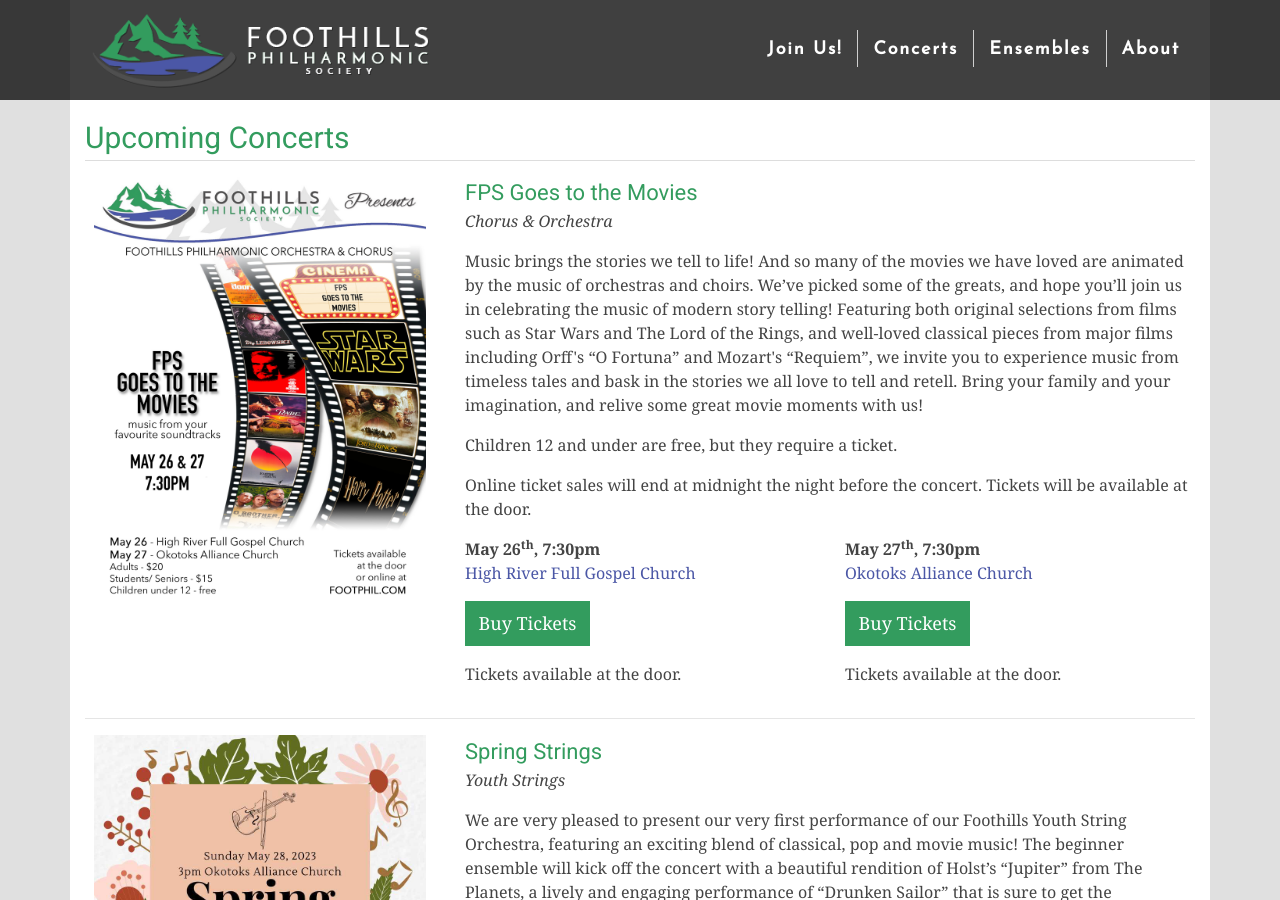
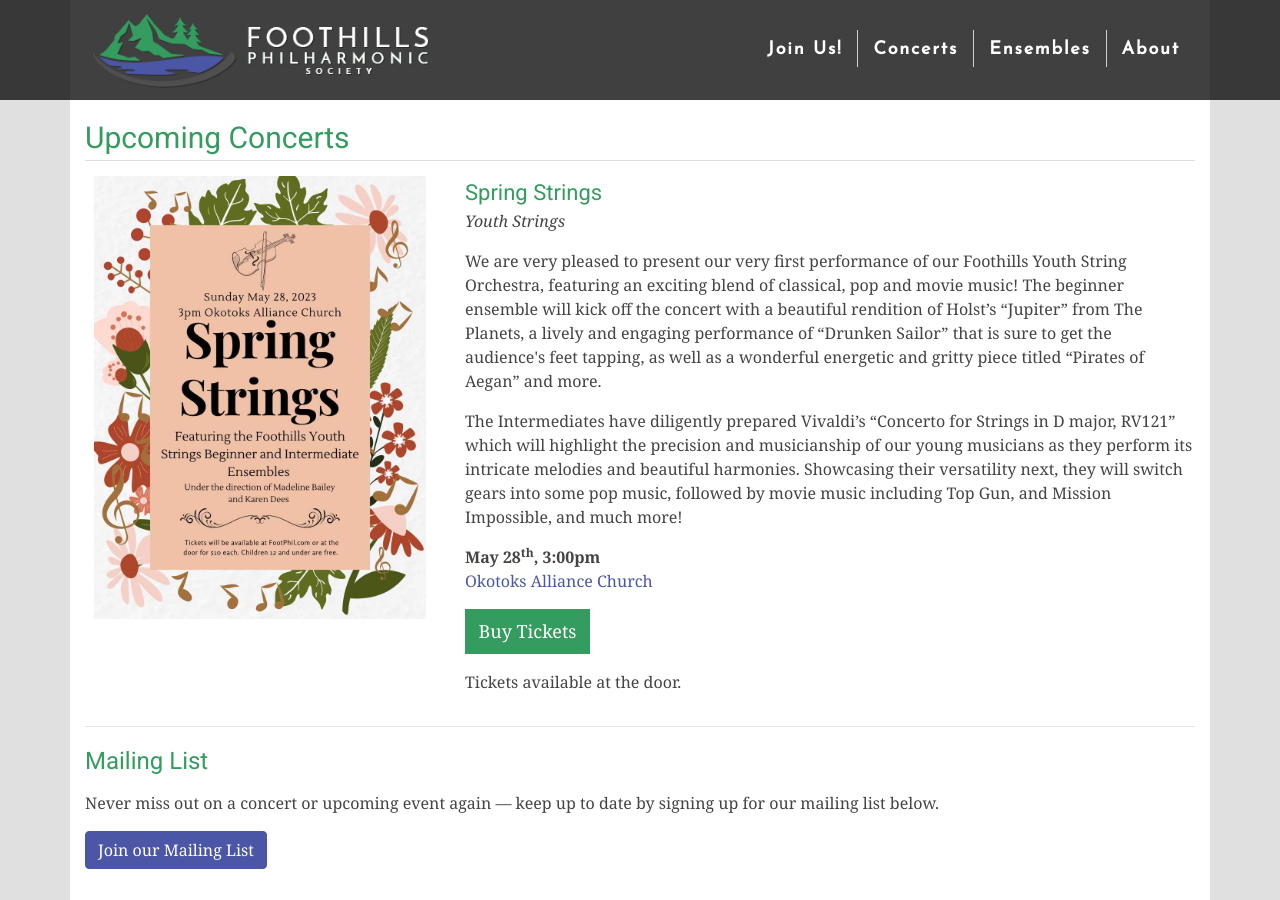
Before and after one commit to percyhanna/fps, a Jekyll site: the page built from concerts/index.html, in a window 1280 px wide and 900 px high. Built offline with Jekyll 4.4.1, drawn with Linux system fonts in a browser that asks for light colours; nearby versions of some CDN libraries; Markdown is read by kramdown in place of the engine named in the settings.

Commit message:
Remove concert

```diff
--- a/concerts/index.html
+++ b/concerts/index.html
@@ -1,111 +1,14 @@
 ---
 layout: default
 title: Upcoming Concerts
-description: Join us for the epic conclusion to the Chorus and Orchestra’s Season! Featuring music from Star Wars, Lord of the Rings, and more!
-image: "/images/concerts/2023-spring/fps-goes-to-the-movies-banner.jpg"
+description: Join us for an afternoon of wonderful music and debut concert featuring our dedicated and very musical Youth Strings!
+image: "/images/concerts/2023-spring/spring-strings-banner.jpg"
 permalink: "/concerts/"
 redirect_from:
   - /tickets
 ---
 
 <h1>Upcoming Concerts</h1>
-
-<div class="row">
-  <div class="col-md-4 col-12">
-    <p class="content-image large">
-      <a
-        href="https://www.eventbrite.com/cc/fps-goes-to-the-movies-2101439"
-        target="_blank"
-        ><img
-          src="/images/concerts/2023-spring/fps-goes-to-the-movies-poster.jpg"
-          alt="FPS Goes to the Movies"
-        />
-      </a>
-    </p>
-  </div>
-
-  <div class="col-md-8 col-12">
-    <h3 class="tight">
-      <a
-        href="https://www.eventbrite.com/cc/fps-goes-to-the-movies-2101439"
-        target="_blank"
-        >FPS Goes to the Movies
-      </a>
-    </h3>
-
-    <p>
-      <em>Chorus &amp; Orchestra</em>
-    </p>
-
-    <p>
-      Music brings the stories we tell to life! And so many of the movies we
-      have loved are animated by the music of orchestras and choirs. We’ve
-      picked some of the greats, and hope you’ll join us in celebrating the
-      music of modern story telling! Featuring both original selections from
-      films such as Star Wars and The Lord of the Rings, and well-loved
-      classical pieces from major films including Orff's “O Fortuna” and
-      Mozart's “Requiem”, we invite you to experience music from timeless tales
-      and bask in the stories we all love to tell and retell. Bring your family
-      and your imagination, and relive some great movie moments with us!
-    </p>
-
-    <p>Children 12 and under are free, but they require a ticket.</p>
-
-    <p>Online ticket sales will end at midnight the night before the concert. Tickets will be available at the door.</p>
-
-    <div class="row">
-      <div class="col-md-6 col-12">
-        <p>
-          <strong>May 26<sup>th</sup>, 7:30pm</strong>
-          <br />
-          <a
-            href="https://www.google.com/maps/place/High+River+Full+Gospel+Church/@50.5745712,-113.8392089,15z/data=!4m2!3m1!1s0x0:0xd501b8eadaeab694?sa=X&ved=2ahUKEwjd3ZSg2bn0AhU3JjQIHTWZDA4Q_BJ6BAhCEAU"
-            target="_blank"
-            >High River Full Gospel Church</a
-          >
-        </p>
-
-        <p>
-          <a
-            class="link-button"
-            href="https://www.eventbrite.ca/e/624146096777"
-            target="_blank"
-          >
-            Buy Tickets
-          </a>
-        </p>
-
-        <p>Tickets available at the door.</p>
-      </div>
-
-      <div class="col-md-6 col-12">
-        <p>
-          <strong>May 27<sup>th</sup>, 7:30pm</strong>
-          <br />
-          <a
-            href="https://www.google.ca/maps/place/Okotoks+Alliance+Church/@50.7508584,-113.9767135,15z/data=!4m5!3m4!1s0x0:0x879787dbcf97e8d!8m2!3d50.7508584!4d-113.9767135"
-            target="_blank"
-            >Okotoks Alliance Church</a
-          >
-        </p>
-
-        <p>
-          <a
-            class="link-button"
-            href="https://www.eventbrite.ca/e/624142546157"
-            target="_blank"
-          >
-            Buy Tickets
-          </a>
-        </p>
-
-        <p>Tickets available at the door.</p>
-      </div>
-    </div>
-  </div>
-</div>
-
-<hr />
 
 <div class="row">
   <div class="col-md-4 col-12">
```
